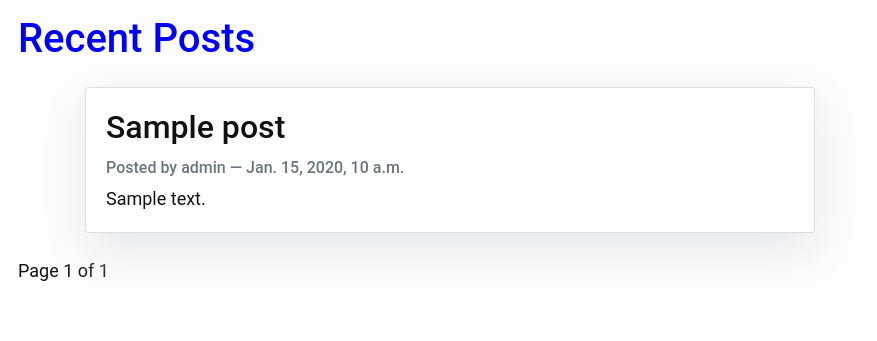
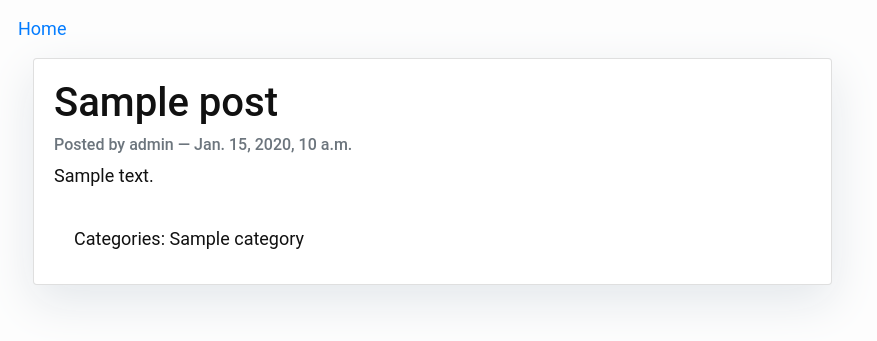
Before and after one commit to davidbUW/django-blog, a Django app: page /posts/1/ in a window 1280 px wide. Shown: the part 27-368 px from the top of the page, without its empty margins (0-877 px from the left). Run offline with Django 3.2, Linux system fonts and the light colour scheme; data comes from the database, SQL or seed files in the repository; tables that the repository leaves empty hold one stand-in row (values such as "Sample post"); some libraries are stand-ins or nearby versions.

Commit message:
update django

```diff
--- a/blogging/static/django_blog.css
+++ b/blogging/static/django_blog.css
@@ -1,3 +1,4 @@
+
 body {
     background-color: #eee;
     color: #111;
--- /dev/null
+++ b/blogging/templates/blogging/detail.html
@@ -0,0 +1,51 @@
+{% extends "base.html" %}
+
+{% block content %}
+{#      <h1><span style="color: #0000ff;">Recent Posts</span></h1>#}
+<style>
+    body {
+        font-family: "Roboto", sans-serif;
+        font-size: 18px;
+        background-color: #fdfdfd;
+    }
+
+    .head_text {
+        color: white;
+    }
+
+    .card {
+        box-shadow: 0 16px 48px #E3E7EB;
+    }
+</style>
+<a class="backlink" href="/">Home</a>
+    <div class="col-md-8 mt-3 left">
+        <div class="card mb-4">
+            <div class="card-body">
+                <h1>{{ post }}</h1>
+{#            <p class="byline">#}
+{#              Posted by {{ post.author.username }} &mdash; {{ post.published_date }}#}
+            <p class="card-text text-muted h6">Posted by {{ post.author.username }} &mdash; {{ post.published_date }} </p>
+{#            </p>#}
+{#            <div class="post-body">#}
+            <p class="card-text"> {{ post.text }}</p>
+            </div>
+            <p class="card-text"><ul class="categories">
+              Categories: {% for category in post.categories.all %}
+                <li>{{ category }}</li>
+              {% endfor %}
+            </ul></p>
+{% endblock %}
+
+
+{#<div class="col-md-8 mt-3 left">#}
+{#            {% comment %} here is where the query happens {% endcomment %}#}
+{#            {% for post in object_list %} {% comment %} changes posts to object_list, see view comments {% endcomment %}#}
+{#            <div class="card mb-4">#}
+{#                <div class="card-body">#}
+{#                    <h2 class="card-title"><a href="{% url 'blog_detail' post.pk %}">{{ post }}</a></h2>#}
+{#                    <p class="card-text text-muted h6">Posted by {{ post.author.username }} &mdash; {{ post.published_date }} </p>#}
+{#                    <p class="card-text">{{post.text|slice:":200" }}</p>#}
+{#                </div>#}
+{#            </div>#}
+{#      {% endfor %}#}
+{#    </div>#}
--- a/blogging/templates/blogging/list.html
+++ b/blogging/templates/blogging/list.html
@@ -24,7 +24,7 @@
             {% for post in object_list %} {% comment %} changes posts to object_list, see view comments {% endcomment %}
             <div class="card mb-4">
                 <div class="card-body">
-                    <h2 class="card-title">{{ post }}</h2>
+                    <h2 class="card-title"><a href="{% url 'blog_detail' post.pk %}">{{ post }}</a></h2>
                     <p class="card-text text-muted h6">Posted by {{ post.author.username }} &mdash; {{ post.published_date }} </p>
                     <p class="card-text">{{post.text|slice:":200" }}</p>
                 </div>
--- a/blogging/urls.py
+++ b/blogging/urls.py
@@ -3,6 +3,7 @@ from django.urls import path
 from django.conf import settings
 from django.conf.urls.static import static
 from blogging.views import BlogListView
+from blogging.views import BlogDetailView
 
 """
 Assignment 8
@@ -17,5 +18,5 @@ urlpatterns = [
 
 urlpatterns = [
     path("", BlogListView.as_view(), name="blog_index"),
-    path("posts/<int:pk>/", BlogListView.as_view(), name="blog_detail"),
+    path("posts/<int:pk>/", BlogDetailView.as_view(), name="blog_detail"),
 ]
--- a/blogging/views.py
+++ b/blogging/views.py
@@ -3,6 +3,8 @@ from django.http import HttpResponse, HttpResponseRedirect, Http404
 from django.template import loader
 from blogging.models import Post
 from django.views.generic.list import ListView
+from django.views.generic.detail import DetailView
+
 
 
 def stub_view(request, *args, **kwargs):
@@ -64,3 +66,8 @@ class BlogListView(ListView):
         '-published_date')
     paginate_by = 3
     template_name = 'blogging/list.html'
+
+
+class BlogDetailView(DetailView):
+    queryset = Post.objects.exclude(published_date__exact=None)
+    template_name = 'blogging/detail.html'
```
Also changed, not shown: blogging/tests.py (+12 -1 lines), requirements.txt (added, +14 -0 lines), 1 other file.
